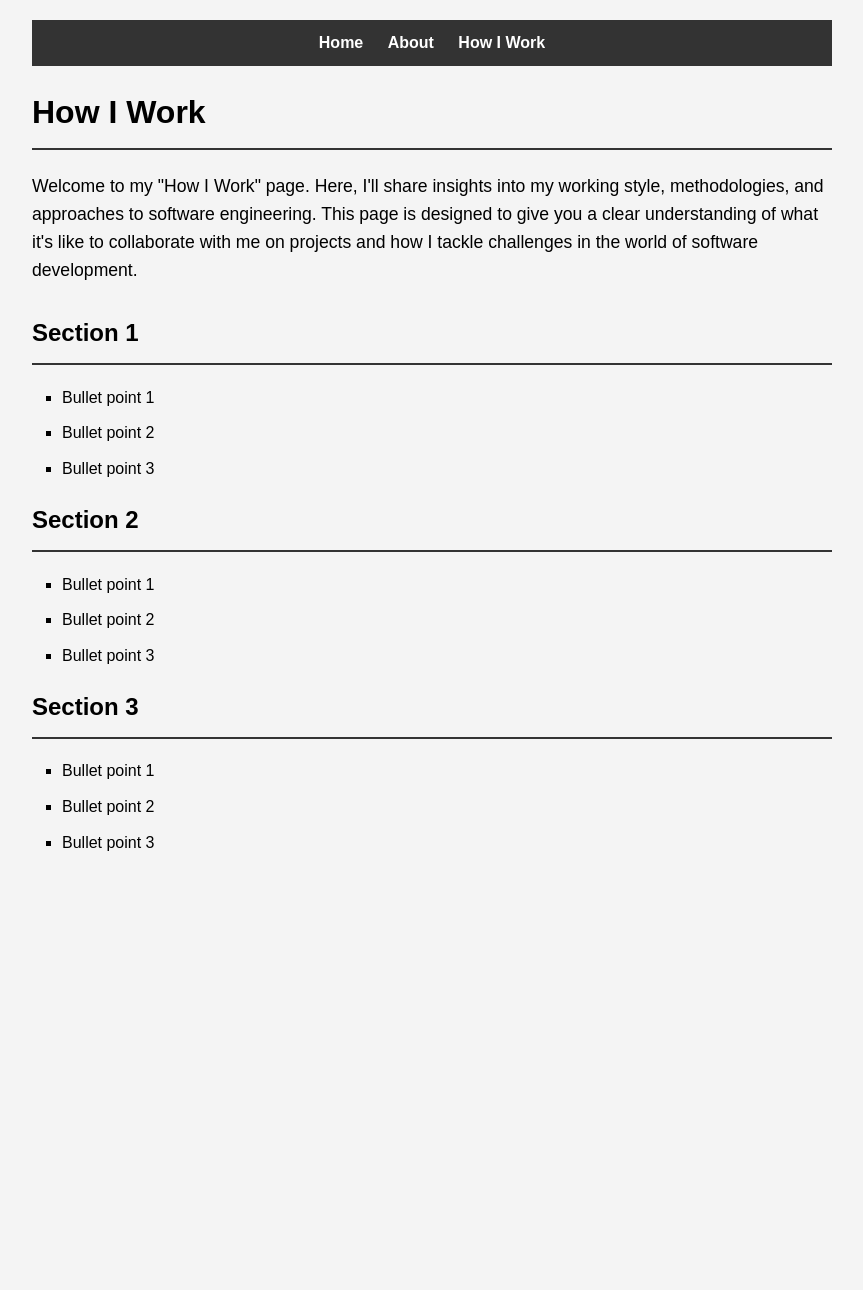
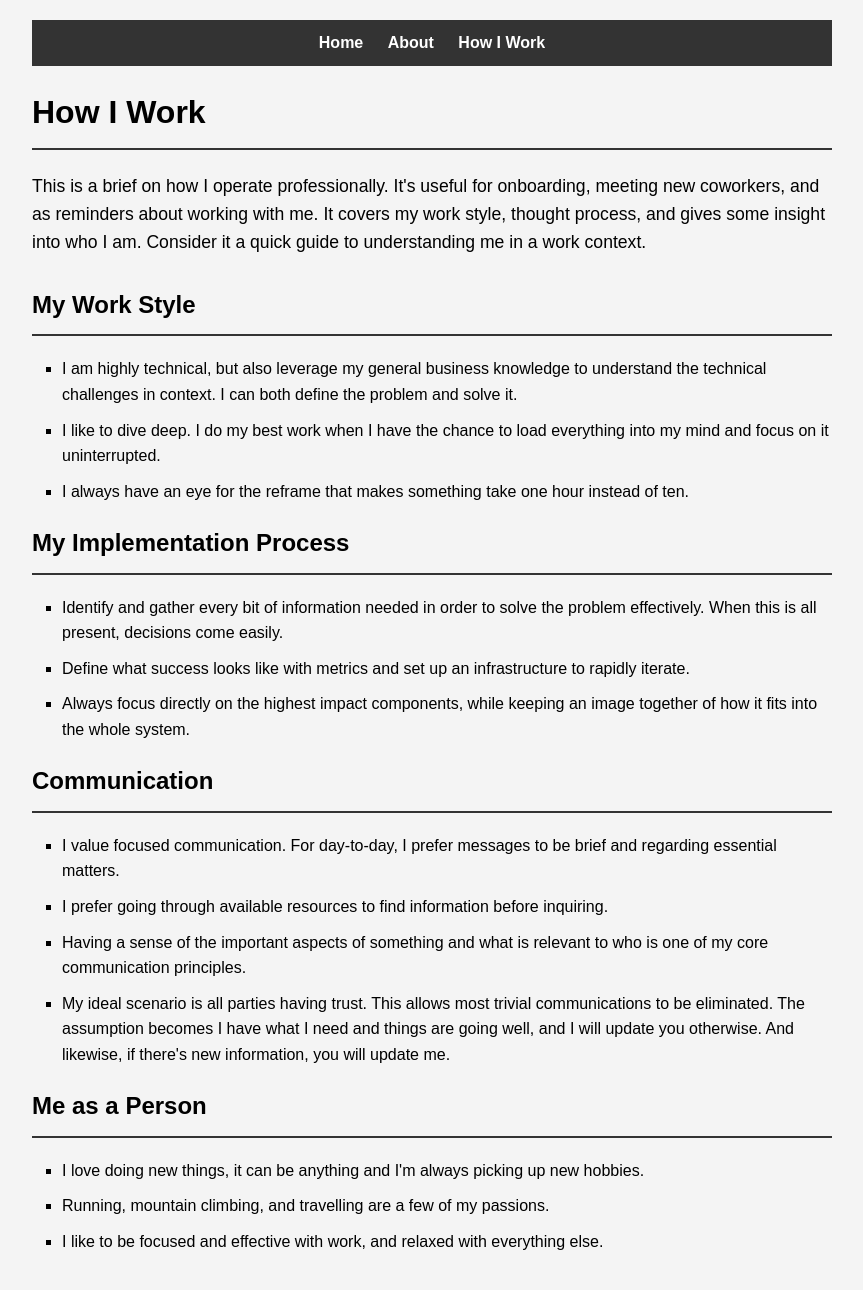
Before and after one commit to ryanfuruness/ryanfuruness.github.io, a Jekyll site: the page built from how-i-work.html, in a window 1280 px wide. Shown: the whole page, without its empty margins (208-1071 px from the left). Built offline with Jekyll 4.4.1, drawn with Linux system fonts in a browser that asks for light colours; before the commit the page ends 900 px from its top, so only the background shows below that.

Commit message:
Updating descriptions for how i work

```diff
--- a/how-i-work.html
+++ b/how-i-work.html
@@ -7,26 +7,34 @@ permalink: /how-i-work/
 <h1>How I Work</h1>
 
 <p>
-  Welcome to my "How I Work" page. Here, I'll share insights into my working style, methodologies, and approaches to software engineering. This page is designed to give you a clear understanding of what it's like to collaborate with me on projects and how I tackle challenges in the world of software development.
+  This is a brief on how I operate professionally. It's useful for onboarding, meeting new coworkers, and as reminders about working with me. It covers my work style, thought process, and gives some insight into who I am. Consider it a quick guide to understanding me in a work context.
 </p>
 
-<h2>Section 1</h2>
+<h2>My Work Style</h2>
 <ul>
-    <li>Bullet point 1</li>
-    <li>Bullet point 2</li>
-    <li>Bullet point 3</li>
+    <li>I am highly technical, but also leverage my general business knowledge to understand the technical challenges in context. I can both define the problem and solve it.</li>
+    <li>I like to dive deep. I do my best work when I have the chance to load everything into my mind and focus on it uninterrupted.</li>
+    <li>I always have an eye for the reframe that makes something take one hour instead of ten.</li>
 </ul>
 
-<h2>Section 2</h2>
+<h2>My Implementation Process</h2>
 <ul>
-    <li>Bullet point 1</li>
-    <li>Bullet point 2</li>
-    <li>Bullet point 3</li>
+    <li>Identify and gather every bit of information needed in order to solve the problem effectively. When this is all present, decisions come easily.</li>
+    <li>Define what success looks like with metrics and set up an infrastructure to rapidly iterate.</li>
+    <li>Always focus directly on the highest impact components, while keeping an image together of how it fits into the whole system.</li>
 </ul>
 
-<h2>Section 3</h2>
+<h2>Communication</h2>
 <ul>
-    <li>Bullet point 1</li>
-    <li>Bullet point 2</li>
-    <li>Bullet point 3</li>
+    <li>I value focused communication. For day-to-day, I prefer messages to be brief and regarding essential matters.</li>
+    <li>I prefer going through available resources to find information before inquiring.</li>
+    <li>Having a sense of the important aspects of something and what is relevant to who is one of my core communication principles.</li>
+    <li>My ideal scenario is all parties having trust. This allows most trivial communications to be eliminated. The assumption becomes I have what I need and things are going well, and I will update you otherwise. And likewise, if there's new information, you will update me.</li>
 </ul>
+
+<h2>Me as a Person</h2>
+<ul>
+    <li>I love doing new things, it can be anything and I'm always picking up new hobbies.</li>
+    <li>Running, mountain climbing, and travelling are a few of my passions.</li>
+    <li>I like to be focused and effective with work, and relaxed with everything else.</li>
+</ul>
```
